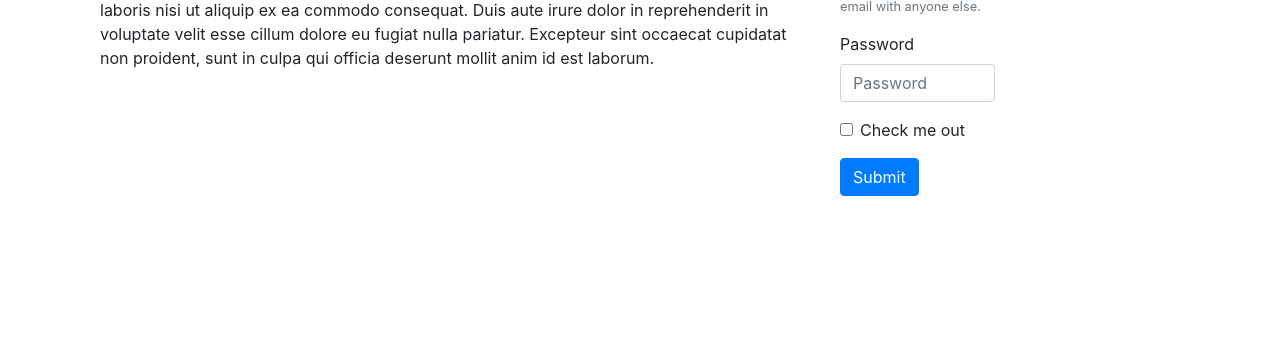
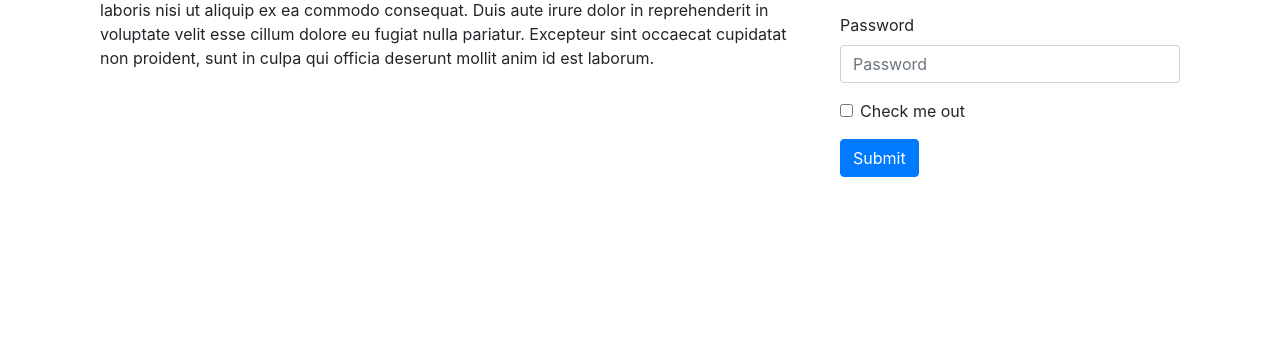
Before and after one commit to remymazet/AirBnb_Bootstrap, a plain HTML site: page house.html in a window 1280 px wide. Shown: the part 456-800 px from the top of the page. Drawn offline with nearby package versions, Linux system fonts and the light colour scheme.

Commit message:
House V1.1.2

```diff
--- a/house.html
+++ b/house.html
@@ -28,7 +28,7 @@
             cillum dolore eu fugiat nulla pariatur. Excepteur sint occaecat cupidatat non
             proident, sunt in culpa qui officia deserunt mollit anim id est laborum. </p>
           </div>
-          <div class="col-12 col-lg-2 house-form">
+          <div class="col-12 col-lg-4 house-form">
             <form>
               <div class="form-group">
                 <label for="exampleInputEmail1">Email address</label>
```
